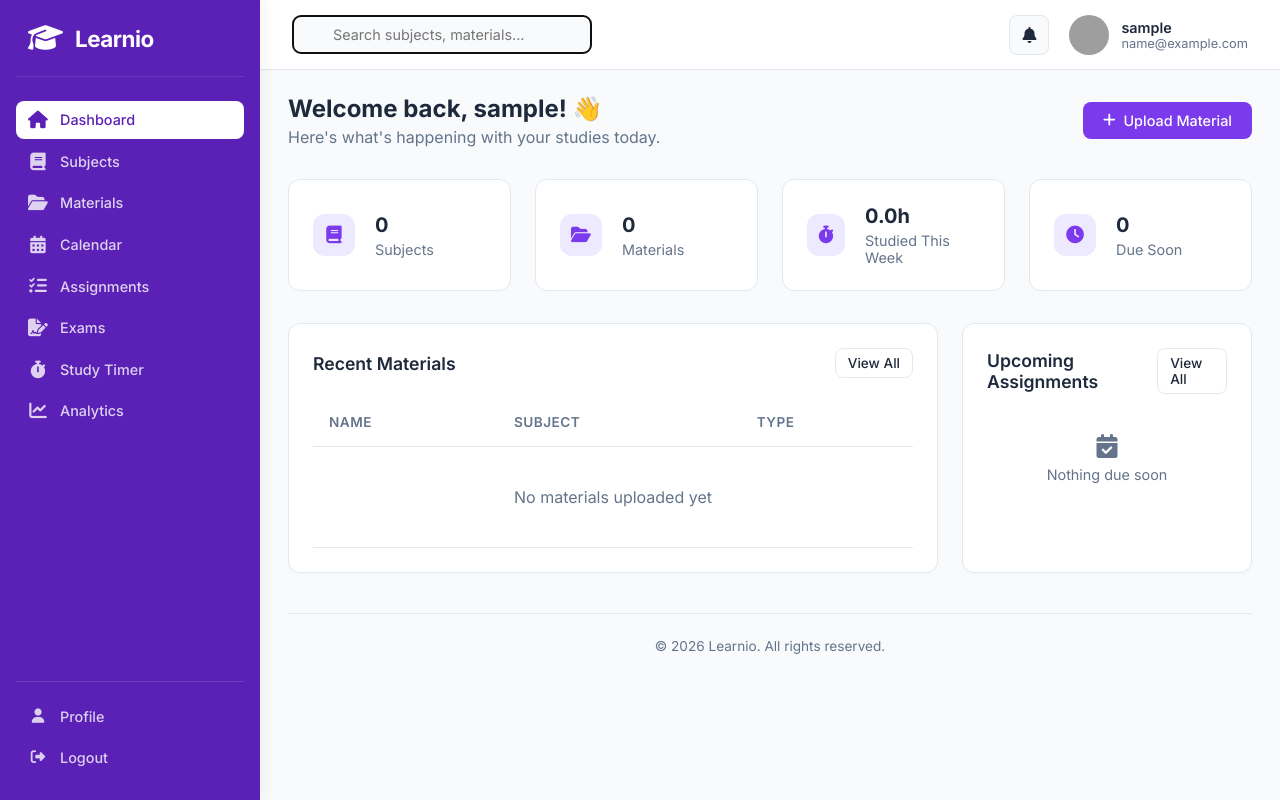
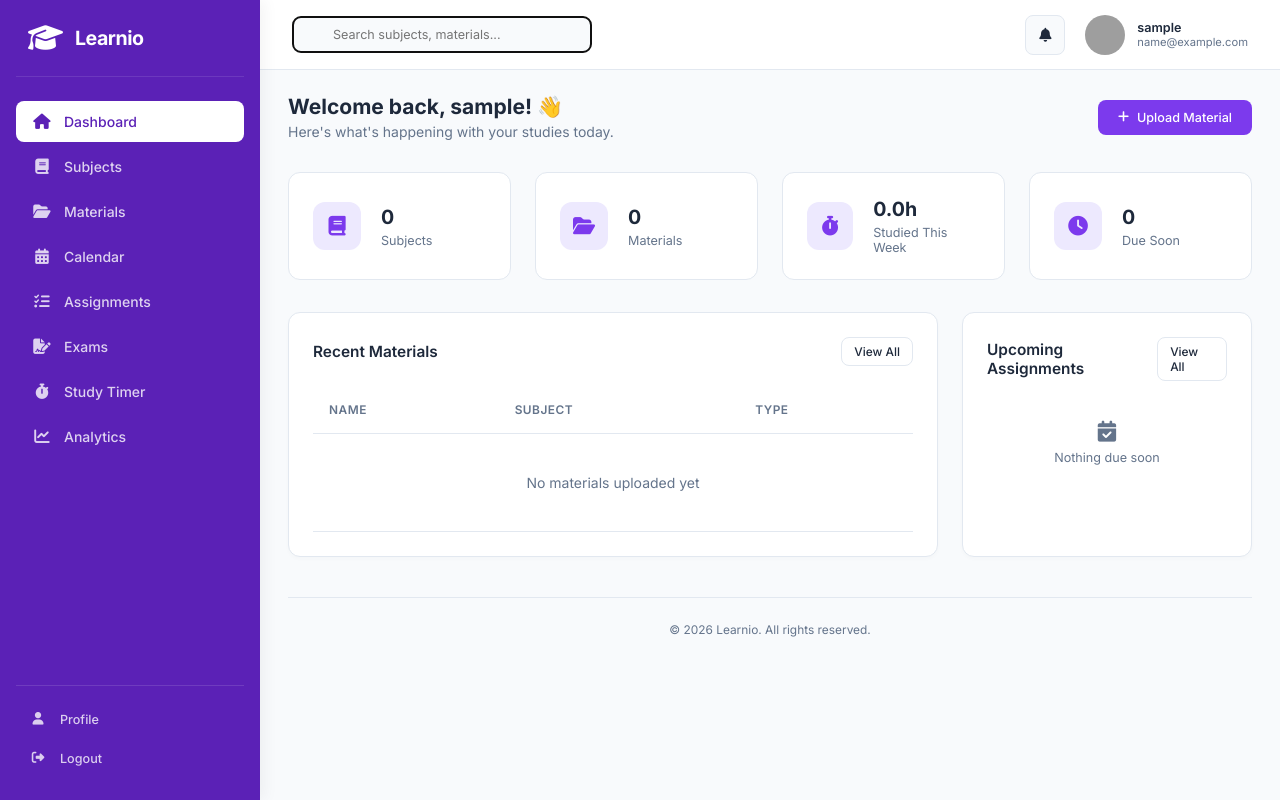
Before and after one commit to mhasantanveer546/Learnio, a Flask app: page /dashboard in a window 1280 px wide. Run offline with Flask 3, Linux system fonts and the light colour scheme; the visitor is signed in with stand-in values (Sample User, id 1); data comes from the database, SQL or seed files in the repository; data that the repository does not hold is empty; grey boxes are pictures that could not be loaded.

Commit message:
same font size issue

```diff
--- a/app/static/css/responsive.css
+++ b/app/static/css/responsive.css
@@ -58,24 +58,18 @@ h1, h2, h3, h4, p, span, td, a, strong, small {
 
 /* ---- Laptop: 1200px - 1440px — previously uncovered gap, affects common
    1366px and 1280px laptop screens which were getting full desktop sizing ---- */
+/* ---- Laptop: 1200px - 1440px — scale the root font-size down so every
+   rem-based measurement (nearly everything on this site) shrinks together,
+   instead of overriding dozens of individual rules ---- */
 @media (max-width: 1440px) {
+    html {
+        font-size: 87.5%;   /* 16px -> 14px base; ~12.5% smaller everywhere */
+    }
     .content-wrapper {
         padding: 24px 28px;
     }
-    .stat-info h3 {
-        font-size: 1.25rem;
-    }
-    .stat-icon {
-        width: 42px;
-        height: 42px;
-        font-size: 1.1rem;
-    }
     .page-header-flex h1 {
         font-size: 1.5rem !important;
-    }
-    .sidebar-nav a {
-        font-size: 0.9rem;
-        padding: 10px 12px;
     }
 }
 
```
